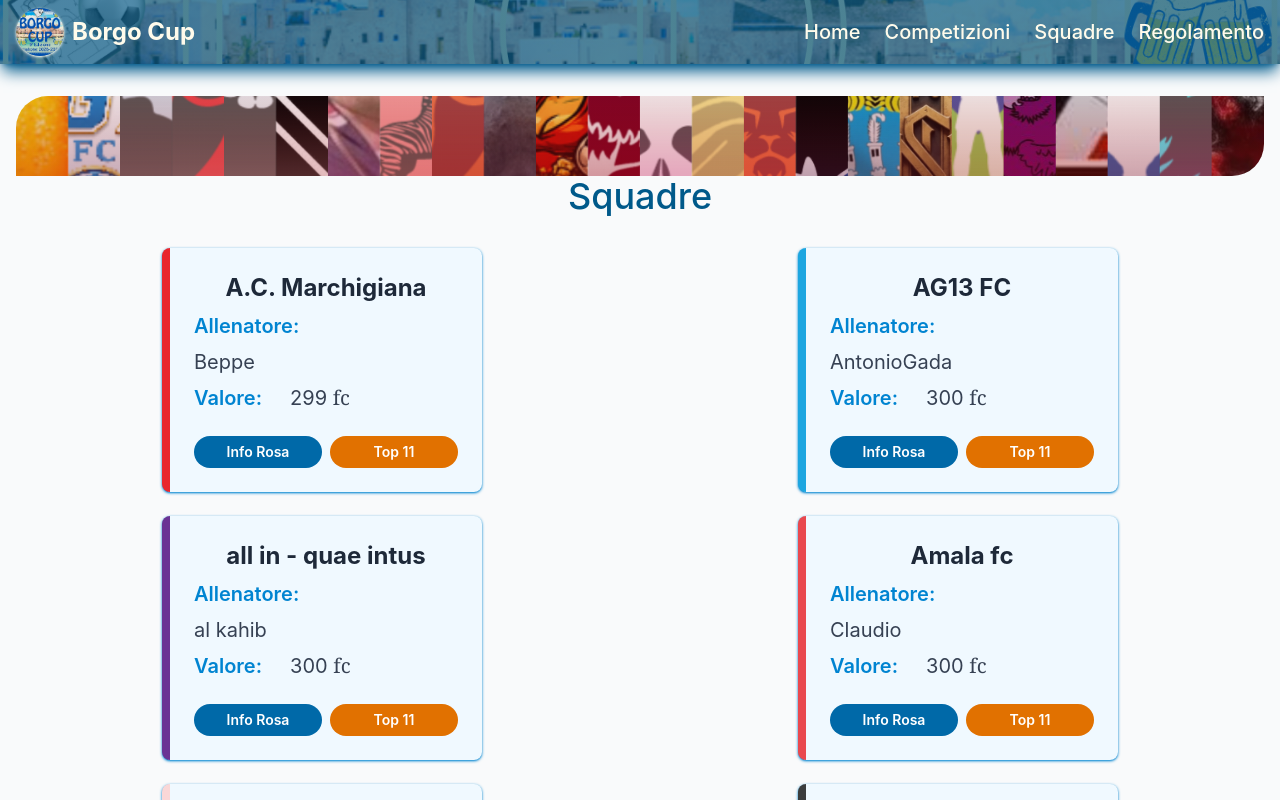
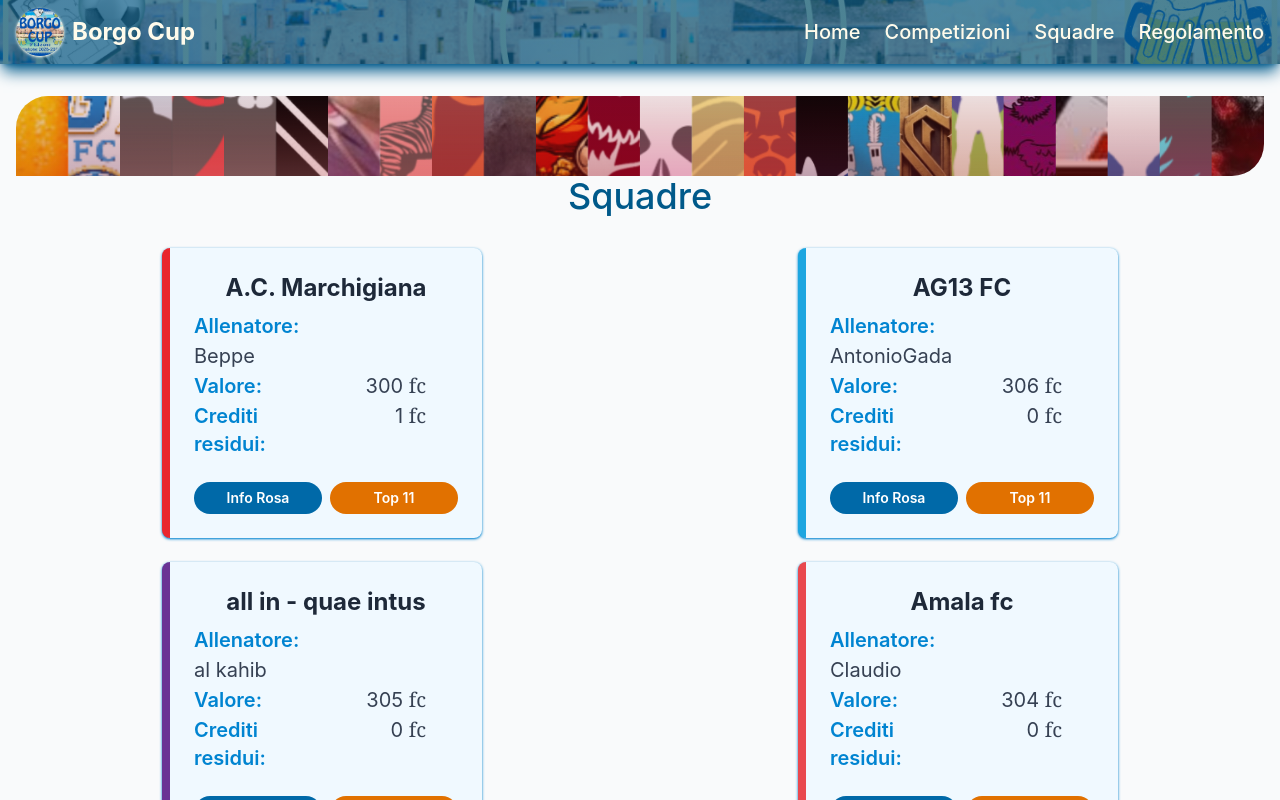
Before and after one commit to AntoScianca-Dev/borgo-cup, a React (Vite) app: page /squadre in a window 1280 px wide. Shown: the top 800 px of the page. Built offline with nearby package versions, Linux system fonts and the light colour scheme.

Commit message:
aggiornamento footer e calcolo valore squadra

```diff
--- a/src/assets/data/squadre.json
+++ b/src/assets/data/squadre.json
@@ -4,6 +4,7 @@
             "nome": "FC Carmine",
             "allenatore": "micheleazz84",
             "valore": 300,
+            "crediti": 0,
             "border": "#652D8E"
         },
         {
@@ -11,6 +12,7 @@
             "nome": "FC Santo Stefano",
             "allenatore": "CosdelRed77",
             "valore": 300,
+            "crediti": 0,
             "border": "#F78A8A"
         },
         {
@@ -18,6 +20,7 @@
             "nome": "Spera Ebbasta",
             "allenatore": "joca17",
             "valore": 300,
+            "crediti": 0,
             "border": "#5D2A82"
         },
         {
@@ -25,6 +28,7 @@
             "nome": "Banana83",
             "allenatore": "Enrico",
             "valore": 298,
+            "crediti": 2,
             "border": "#FAD7D7"
         },
         {
@@ -32,6 +36,7 @@
             "nome": "Longobarda united",
             "allenatore": "Oronzo Canà",
             "valore": 298,
+            "crediti": 2,
             "border": "#EC7074"
         },
         {
@@ -39,6 +44,7 @@
             "nome": "San Marino",
             "allenatore": "il Franco",
             "valore": 280,
+            "crediti": 20,
             "border": "#ACE2F9"
         },
         {
@@ -46,6 +52,7 @@
             "nome": "A.C. Marchigiana",
             "allenatore": "Beppe",
             "valore": 299,
+            "crediti": 1,
             "border": "#E9262E"
         },
         {
@@ -53,6 +60,7 @@
             "nome": "TenenteRagno",
             "allenatore": "mancio8188",
             "valore": 300,
+            "crediti": 0,
             "border": "#990B5A"
         },
         {
@@ -61,6 +69,7 @@
             "allenatore": "GianpyAniello",
             "allenatore2": "Frankyno",
             "valore": 300,
+            "crediti": 0,
             "border": "#773448"
         },
         {
@@ -68,6 +77,7 @@
             "nome": "sam PDOR",
             "allenatore": "Davide Smile",
             "valore": 299,
+            "crediti": 1,
             "border": "#0B22F4"
         },
         {
@@ -75,6 +85,7 @@
             "nome": "Squarta Praga",
             "allenatore": "Nico Squeo",
             "valore": 300,
+            "crediti": 0,
             "border": "#550808"
         },
         {
@@ -82,6 +93,7 @@
             "nome": "Amala fc",
             "allenatore": "Claudio",
             "valore": 300,
+            "crediti": 0,
             "border": "#E9484E"
         },
         {
@@ -90,6 +102,7 @@
             "allenatore": "gaetano13",
             "allenatore2": "Giacomo",
             "valore": 299,
+            "crediti": 1,
             "border": "#393C3D"
         },
         {
@@ -98,6 +111,7 @@
             "allenatore": "Giacomo Sancilio",
             "allenatore2": "Dpm75",
             "valore": 296,
+            "crediti": 4,
             "border": "#5CADA7"
         },
         {
@@ -105,6 +119,7 @@
             "nome": "all in - quae intus",
             "allenatore": "al kahib",
             "valore": 300,
+            "crediti": 0,
             "border": "#6A3394"
         },
         {
@@ -113,6 +128,7 @@
             "allenatore": "Domenico Angione",
             "allenatore2": "Beppe",
             "valore": 300,
+            "crediti": 0,
             "border": "#FA0F1E"
         },
         {
@@ -121,6 +137,7 @@
             "allenatore": "Bombetta",
             "allenatore2": "Vincenzo 87",
             "valore": 300,
+            "crediti": 0,
             "border": "#F92734"
         },
         {
@@ -129,13 +146,15 @@
             "allenatore": "Raffaele",
             "allenatore2": "oronzocana",
             "valore": 300,
-            "border": "#683092"
+            "crediti": 0,
+            "border": "#0B0FFF"
         },
         {
             "id": 19,
             "nome": "AG13 FC",
             "allenatore": "AntonioGada",
             "valore": 300,
+            "crediti": 0,
             "border": "#1DA6E0"
         },
         {
@@ -143,6 +162,7 @@
             "nome": "REVOLUTION",
             "allenatore": "Corrado Mezzina",
             "valore": 300,
+            "crediti": 0,
             "border": "#901F1F"
         },
         {
@@ -150,6 +170,7 @@
             "nome": "VeroMat29",
             "allenatore": "rinodepalma",
             "valore": 300,
+            "crediti": 0,
             "border": "#2AF4F3"
         },
         {
@@ -157,6 +178,7 @@
             "nome": "DG Team",
             "allenatore": "Danilo",
             "valore": 300,
+            "crediti": 0,
             "border": "#3C3D3D"
         },
         {
@@ -164,6 +186,7 @@
             "nome": "HAPPY MILF FC",
             "allenatore": "Luigi Polar",
             "valore": 300,
+            "crediti": 0,
             "border": "#CD0A16"
         },
         {
@@ -172,6 +195,7 @@
             "allenatore": "LeoMessi",
             "allenatore2": "pasqualedagostino79",
             "valore": 300,
+            "crediti": 0,
             "border": "#10499E"
         }
     ]
--- a/src/components/Footer.jsx
+++ b/src/components/Footer.jsx
@@ -1,12 +1,20 @@
+import { ShieldExclamationIcon } from '@heroicons/react/24/solid'
+
 export default function Footer({ giornata = 25 }) {
     const currentYear = new Date().getFullYear()
 
     return (
         <footer className="w-full text-amber-50 shadow-inner mt-auto border-t border-sky-600/30 bg-linear-to-r from-sky-900 via-sky-800 to-sky-900">
-            <div className="container mx-auto px-4 py-3 flex flex-col sm:flex-row justify-between items-center text-sm gap-2">
+            <div className="container mx-auto px-4 py-3 flex flex-col justify-between items-center text-sm gap-2">
                 <div className="flex items-center gap-2">
                     <span className="inline-block w-2.5 h-2.5 rounded-full bg-emerald-400 animate-pulse" />
                     <span>Dati aggiornati alla <strong>{giornata}ª Giornata</strong> di Serie A</span>
+                </div>
+                <div className="shadow shadow-amber-50 px-4 py-2 rounded-2xl" >
+                    <ShieldExclamationIcon className='w-10 h-10 mx-auto'/>
+                    <span className='font-bold'>
+                        I dati presenti su questo sito costituiscono un riepilogo a scopo informativo e potrebbero presentare lievi differenze rispetto ai dati ufficiali dell'app Leghe Fantacalcio, dovute a errori di battitura, arrotondamenti o tempistiche di sincronizzazione. <br/> L'app ufficiale Leghe Fantacalcio rimane l'unica fonte autorevole e ufficiale dei dati. <br/> In caso di discrepanze, fare sempre riferimento ai dati ufficiali.
+                    </span>
                 </div>
 
                 <div className="text-amber-100/80 text-xs">
--- a/src/components/Squadre.jsx
+++ b/src/components/Squadre.jsx
@@ -1,4 +1,4 @@
-import { useState } from 'react'
+import { useState, useMemo } from 'react'
 import squadreData from '../assets/data/squadre.json'
 import roseData from '../assets/data/rose.json'
 import calciatoriData from '../assets/data/calciatori.json'
@@ -23,6 +23,37 @@ export default function Squadre() {
             variazione: (calciatore?.quotazione || 0) - (parseInt(giocatore.costo) || 0)
         }
     }
+
+    // Somma tutte le quotazioni da una rosa arricchita
+    const calculateSquadValue = (rosa) => {
+        if (!rosa || !rosa[0]) return 0
+        return Object.entries(rosa[0]).reduce((total, [, value]) => {
+            const giocatore = value[0]
+            return total + (giocatore.quotazione || 0)
+        }, 0)
+    }
+
+    const squadreConValori = useMemo(() => {
+        return squadre.map(squad => {
+            const rosa = roseData.rose.find(r => r.id === squad.id)
+            if (!rosa) return squad
+
+            const rosaEnriched = [{
+                ...Object.entries(rosa.rosa[0]).reduce((acc, [key, value]) => {
+                    acc[key] = [enrichGiocatore(value[0])]
+                    return acc
+                }, {})
+            }]
+
+            const valoreSuQuotazione = calculateSquadValue(rosaEnriched)
+
+            return {
+                ...squad,
+                valoreSuQuotazione,     // ✅ Valore rosa aggiornato
+                differenza: squad.valore - valoreSuQuotazione  // ✅ Differenza
+            }
+        })
+    }, [])
 
     const openModal = (squad, type) => {
         // Trova la rosa per questa squadra
@@ -61,7 +92,7 @@ export default function Squadre() {
             <h1 className='text-4xl font-medium text-center py-0 mt-0 text-sky-800'>Squadre</h1>
 
             <div className="grid md:grid-cols-2 gap-6">
-            {squadre.sort((a, b) => a.nome.localeCompare(b.nome))
+            {squadreConValori.sort((a, b) => a.nome.localeCompare(b.nome))
                 .map((squad) => (
                 <div
                 key={squad.id}
@@ -71,18 +102,20 @@ export default function Squadre() {
 
                     <h2 className="text-2xl font-bold text-gray-800 mb-2 text-center">{squad.nome}</h2>
 
-                    <div className="flex flex-col gap-2 text-gray-700 text-xl">
-                        <div className='grid gap-2'>
+                    <div className="flex flex-col gap-0.5 text-gray-700 text-xl">
+                        <div className='grid gap-0.5'>
                             <span className="font-semibold col-span-2 text-sky-600">Allenatore:</span>
                             <span className="mt-0">{squad.allenatore}</span>
                             {squad.allenatore2 && <span className="mt-0">{squad.allenatore2}</span>}
                         </div>
                         <div className='flex gap-3'>
-                            <span className="font-semibold text-sky-600">Valore:</span>
-                            <span className="pl-4">{squad.valore} <span className='font-serif'>fc</span></span>
-
+                            <span className="font-semibold w-35 text-sky-600">Valore:</span>
+                            <span className="pl-4 w-20 text-right">{squad.valoreSuQuotazione} <span className='font-serif'>fc</span></span>
                         </div>
-
+                        <div className="flex gap-3">
+                            <span className="font-semibold w-35 text-sky-600">Crediti residui:</span>
+                            <span className="pl-4 w-20 text-right">{squad.crediti} <span className='font-serif'>fc</span></span>
+                        </div>
                     </div>
 
                     <div className="flex justify-between items-center gap-2 mt-6 font-semibold">
```
